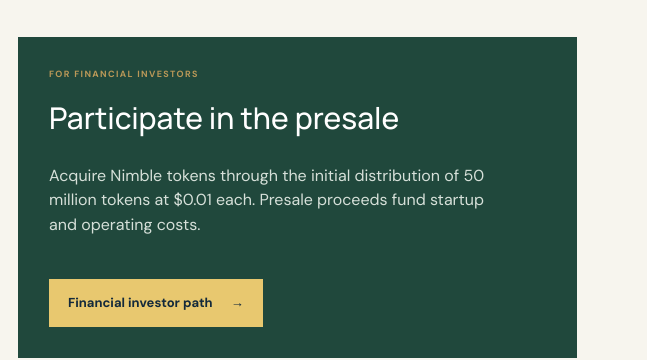
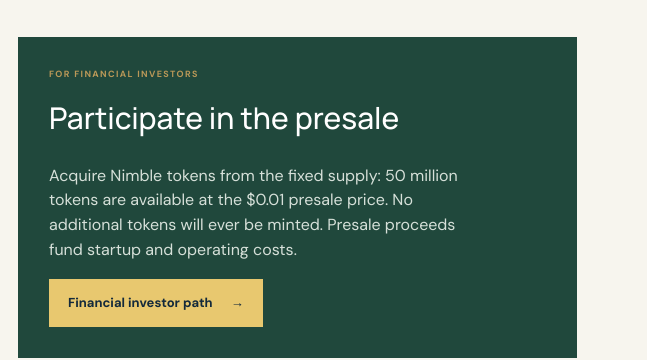
Before and after one commit to annemurph/nimble-investor-materials-6f3a9d8c72e14b5fa094c8d317e6b2a1, a plain HTML site: page index.html in a window 1280 px wide. Shown: the part 507-867 px from the top of the page, 633-1280 px from the left. Drawn offline with Linux system fonts and the light colour scheme.

Commit message:
Clarify fixed token supply on investor hub

```diff
--- a/index.html
+++ b/index.html
@@ -2,5 +2,5 @@
 <html lang="en"><head><meta charset="utf-8"><meta name="viewport" content="width=device-width,initial-scale=1"><meta name="description" content="Choose a Project Nimble pathway into a real-estate- and gold-backed token model."><title>Project Nimble | Investment pathways</title><link rel="stylesheet" href="styles.css?v=7"></head>
 <body><header class="header container"><a class="brand" href="./"><img class="brand-logo" src="nimble-logo.jpg" alt="Project Nimble logo: Real Estate + Gold + Crypto = (N)"></a><nav class="nav"><a href="property-owners.html">Property owners</a><a href="financial-investors.html">Financial investors</a></nav></header>
 <main class="container persona-hub"><p class="kicker">Two ways to participate</p><h1>Different starting points.<br>One real-estate- and gold-backed model.</h1><p class="hub-intro">Project Nimble combines debt-free apartment properties, operating income and physical gold to back the Nimble token. Property owners and financial investors enter through two distinct pathways.</p>
-<div class="hub-grid"><a class="hub-card" href="property-owners.html"><span class="badge">For multifamily owners</span><h2>Contribute a property</h2><p>Contribute a qualifying debt-free apartment property, receive its full agreed value in Nimble tokens at the prevailing rate, and retain one-third of the NOI generated by that property.</p><span class="button primary">Property owner path <b>→</b></span></a><a class="hub-card dark" href="financial-investors.html"><span class="badge">For financial investors</span><h2>Participate in the presale</h2><p>Acquire Nimble tokens through the initial distribution of 50 million tokens at $0.01 each. Presale proceeds fund startup and operating costs.</p><span class="button" style="background:#e8c86f;color:#142a3b">Financial investor path <b>→</b></span></a></div></main>
+<div class="hub-grid"><a class="hub-card" href="property-owners.html"><span class="badge">For multifamily owners</span><h2>Contribute a property</h2><p>Contribute a qualifying debt-free apartment property, receive its full agreed value in Nimble tokens at the prevailing rate, and retain one-third of the NOI generated by that property.</p><span class="button primary">Property owner path <b>→</b></span></a><a class="hub-card dark" href="financial-investors.html"><span class="badge">For financial investors</span><h2>Participate in the presale</h2><p>Acquire Nimble tokens from the fixed supply: 50 million tokens are available at the $0.01 presale price. No additional tokens will ever be minted. Presale proceeds fund startup and operating costs.</p><span class="button" style="background:#e8c86f;color:#142a3b">Financial investor path <b>→</b></span></a></div></main>
 <footer class="container footer"><div class="footer-top"><span>PROJECT NIMBLE</span><span>Investor pathways</span></div><div class="disclaimer">This site provides a general overview and does not constitute an offer to sell or a solicitation to buy any security or digital asset. Participation is subject to definitive documentation and eligibility requirements.</div></footer></body></html>
```
